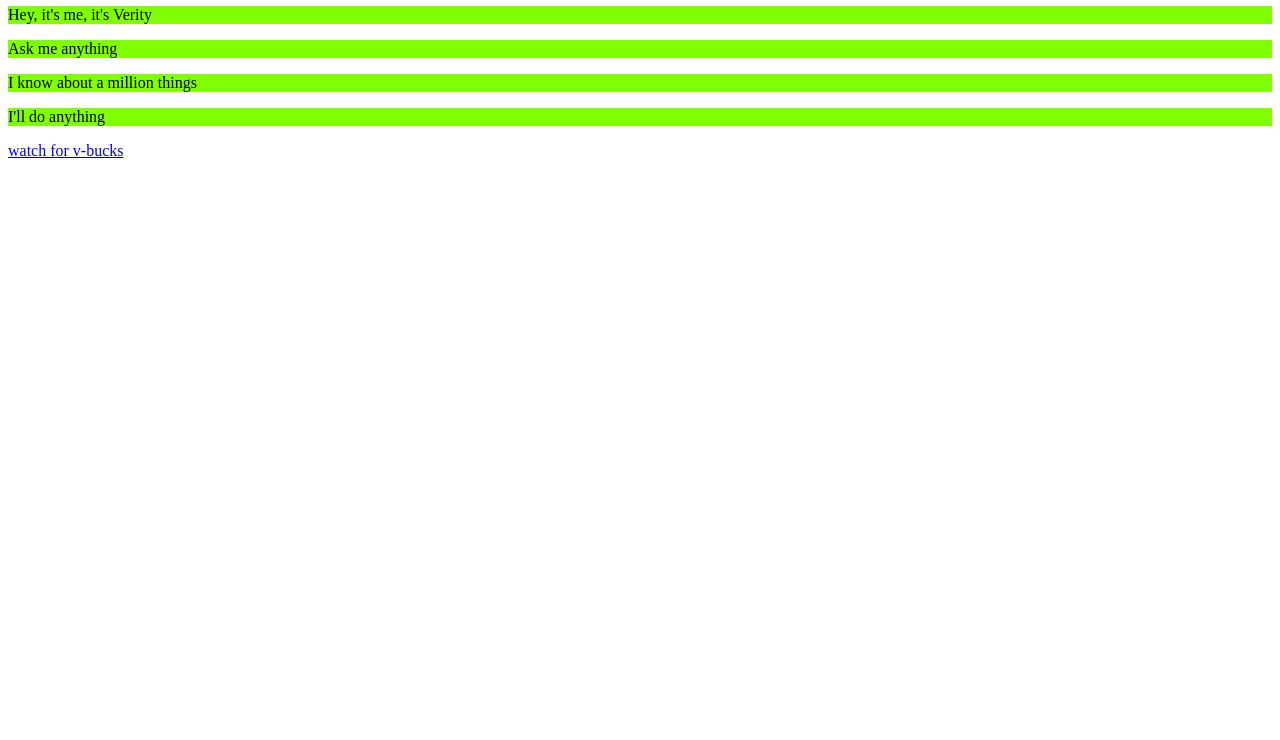
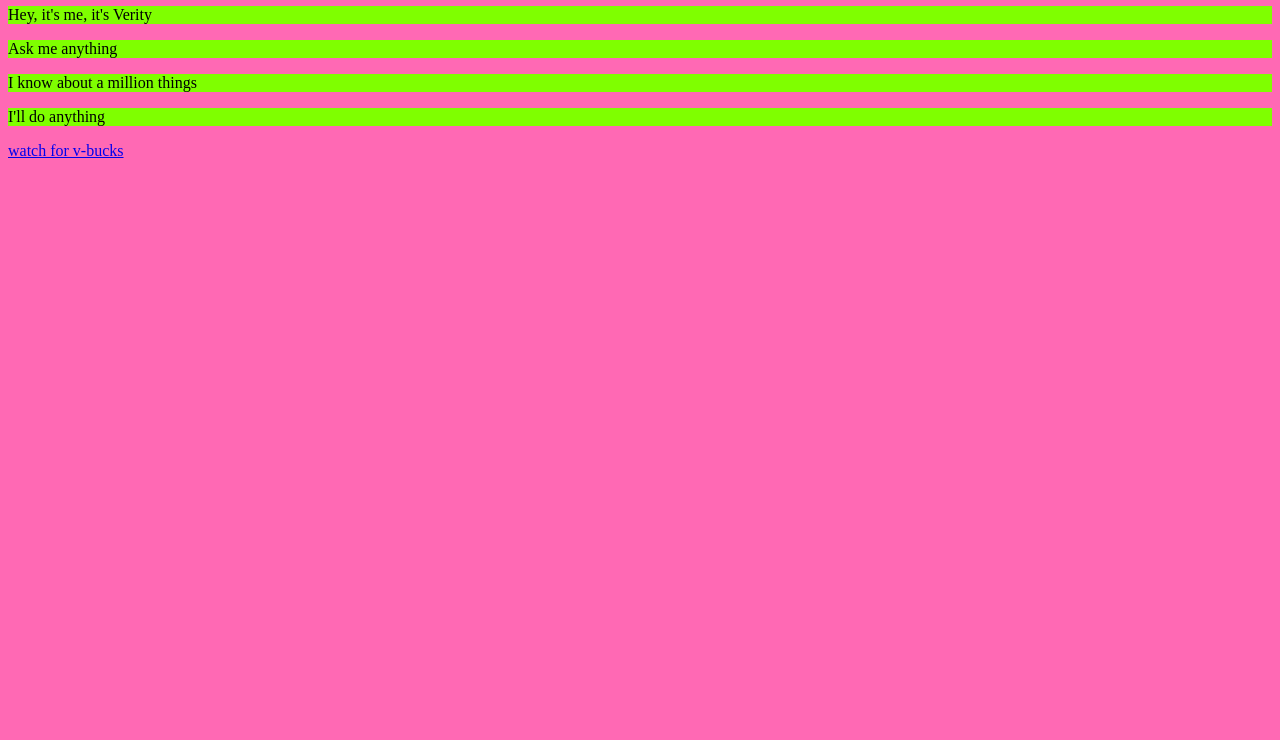
Before and after one commit to bratland-gb/bratland-gb.github.io, a plain HTML site: page index.html in a window 1280 px wide. Shown: the part 60-800 px from the top of the page. Drawn offline with Linux system fonts and the light colour scheme.

Commit message:
Update index.html

```diff
--- a/index.html
+++ b/index.html
@@ -1,7 +1,8 @@
 <html>
 <head>
   <title>Bratland</title>
-  <link rel="icon" type="image/x-icon" href="/images/favicon.ico">
+</head>
+<body style="background-color:HotPink;">
 <h1>Bratland - everyone invited</h1>
 <p style="background-color:Chartreuse;">Hey, it's me, it's Verity</p>
 <p style="background-color:Chartreuse;">Ask me anything</p>
```
